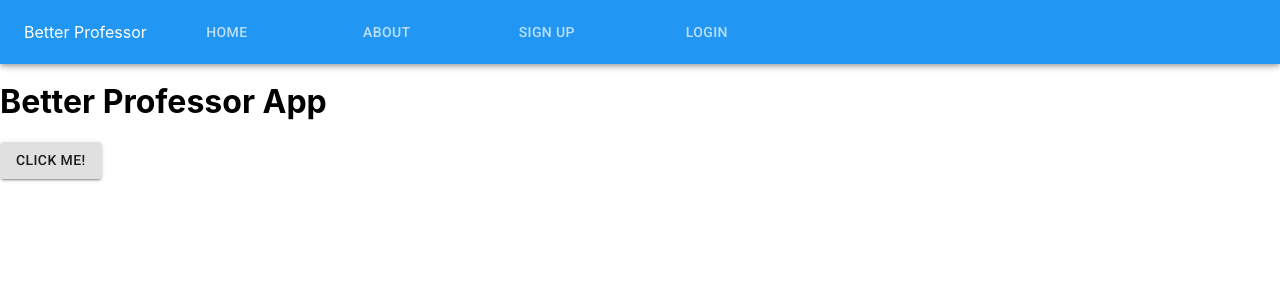
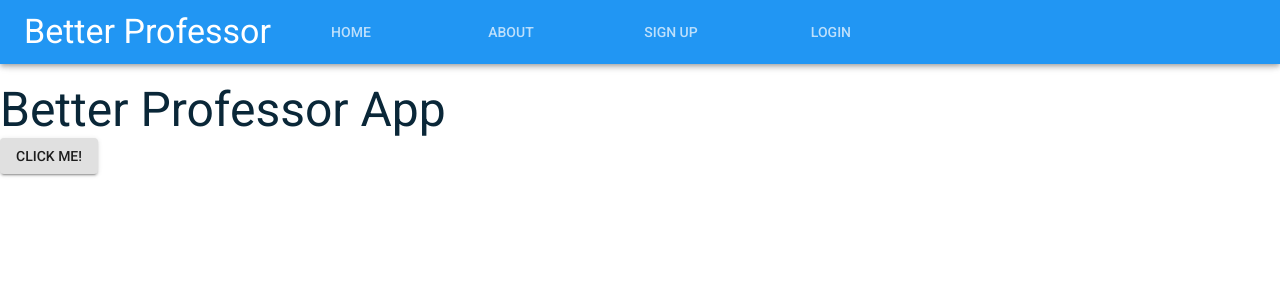
Before and after one commit to better-prof2/fe, a React (Create React App) app in the folder better-professor/: page / in a window 1280 px wide. Shown: the top 300 px of the page. Built offline with nearby package versions, Linux system fonts and the light colour scheme.

Commit message:
Add modifications to Typography

```diff
--- a/better-professor/src/Components/App.js
+++ b/better-professor/src/Components/App.js
@@ -1,5 +1,6 @@
 import React from 'react';
 import { ThemeProvider } from '@material-ui/styles';
+import Typography from '@material-ui/core/Typography';
 import theme from './ui/Theme'
 import Button from '@material-ui/core/Button';
 import SignUp from "./SignUp";
@@ -19,7 +20,7 @@ function App() {
         <Route exact path='/signup' component={SignUp} />
         <Route exact path='/login' component={Login} />
       </Switch>
-      <h1>Better Professor App</h1>
+      <Typography variant='h3' color='secondary'>Better Professor App</Typography>
 
       <Button variant='contained'>
         Click me!
--- a/better-professor/src/Components/Header.js
+++ b/better-professor/src/Components/Header.js
@@ -1,6 +1,7 @@
 import React from 'react';
 import AppBar from '@material-ui/core/AppBar';
 import Toolbar from '@material-ui/core/Toolbar';
+import Typography from '@material-ui/core/Typography';
 import Tabs from '@material-ui/core/Tabs';
 import Tab from '@material-ui/core/Tab';
 import { Link } from 'react-router-dom';
@@ -8,7 +9,8 @@ import { Link } from 'react-router-dom';
 export default function Header(props) {
 return (
   <AppBar position='fixed'>
-    <Toolbar>Better Professor
+    <Toolbar>
+      <Typography variant='h4'>Better Professor</Typography>
     <Tabs classes>
       <Tab component={Link} to='/' label='Home' />
       <Tab component={Link} to='/about' label='About' />
--- a/better-professor/src/Components/ui/Theme.js
+++ b/better-professor/src/Components/ui/Theme.js
@@ -16,5 +16,8 @@ export default createMuiTheme({
     secondary: {
       main: `${nightBLue}`
     }
+  },
+  typography: {
+    fontFamily: "Roboto"
   }
 })
```
